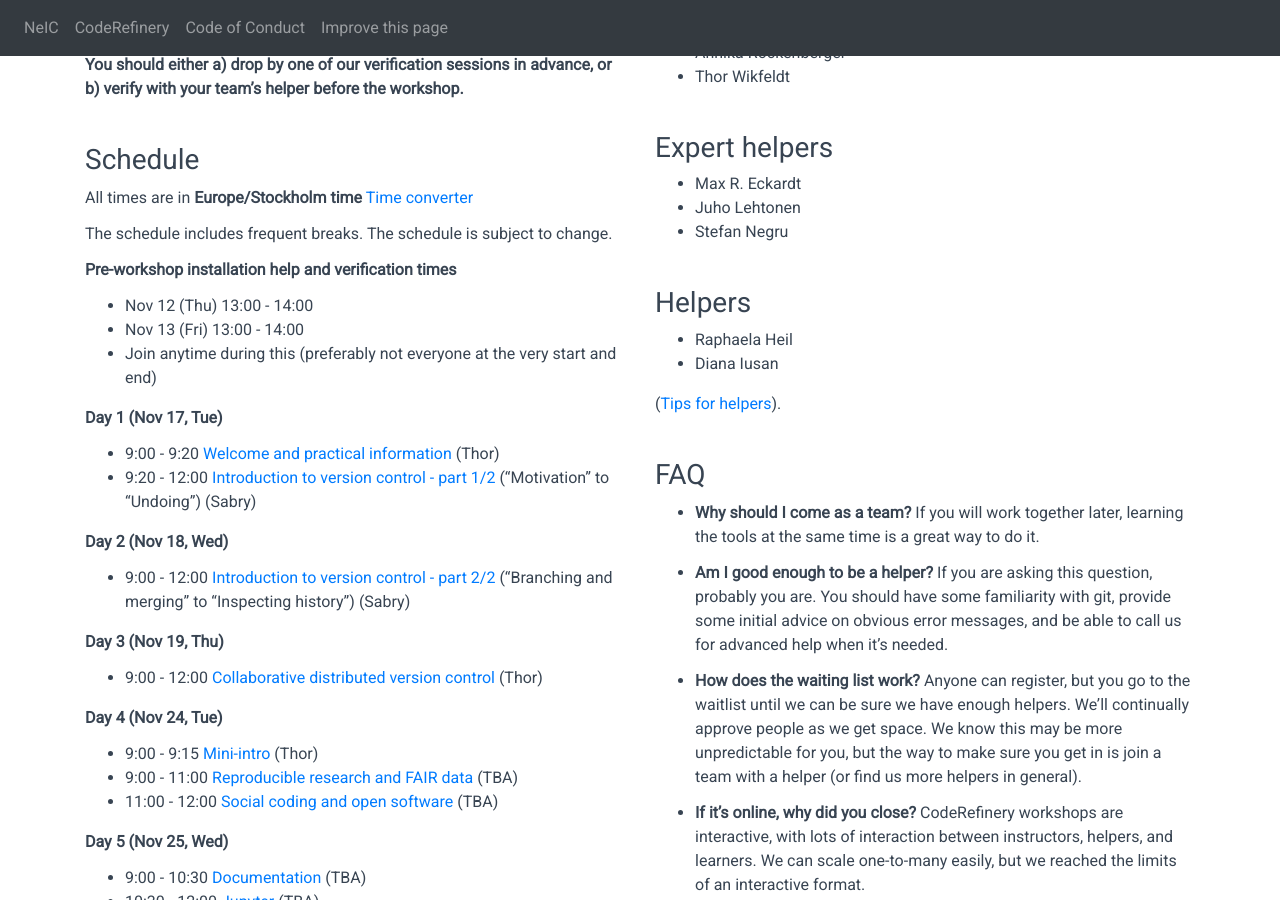
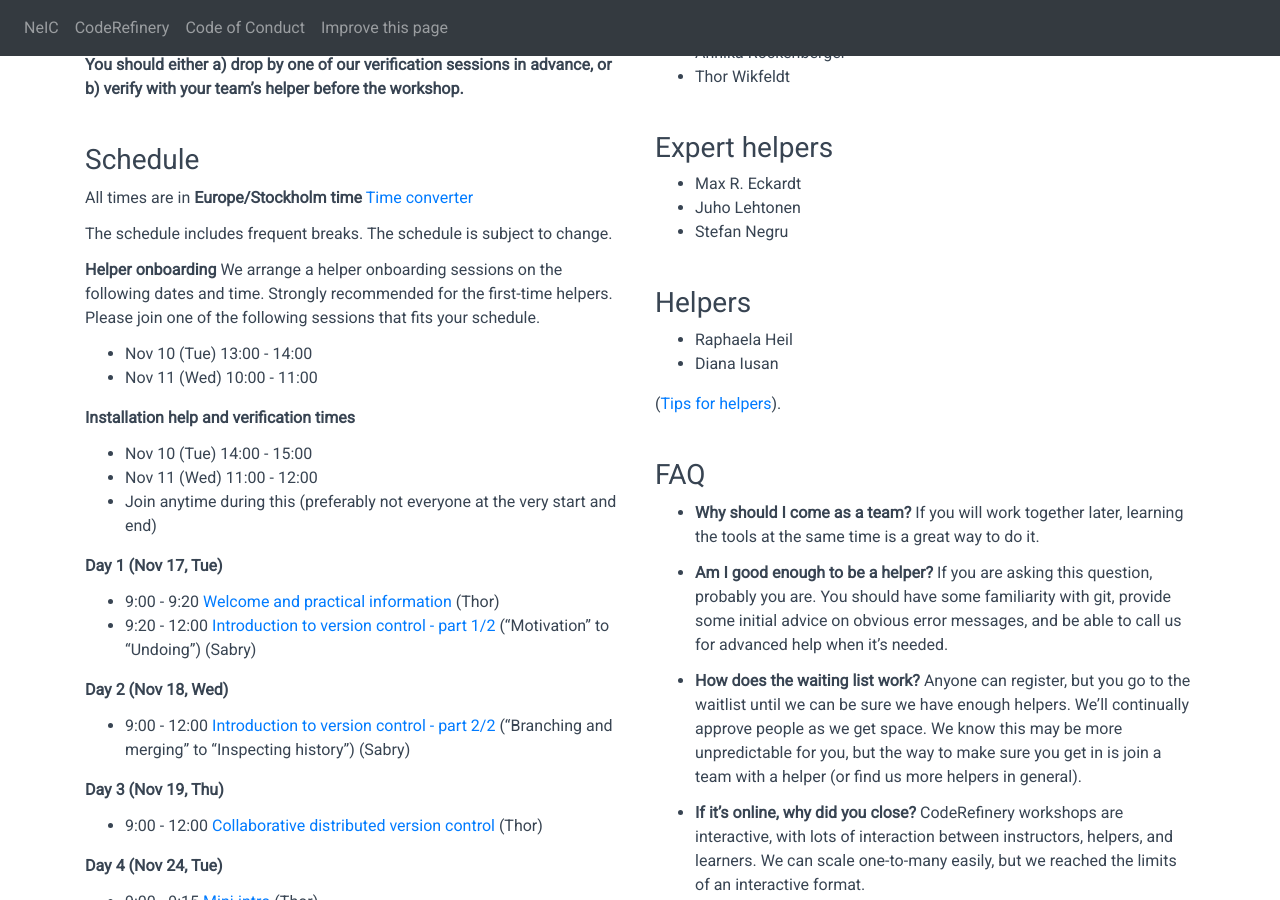
Before and after one commit to coderefinery/2020-11-17-online, a Jekyll site: the page built from index.md, in a window 1280 px wide and 900 px high, scrolled down 1806 px. Built offline with Jekyll 4.4.1, drawn with Linux system fonts in a browser that asks for light colours; comment, search, counter and statistics services are not loaded.

Commit message:
Modified schedule
for helper onboarding and installation help

```diff
--- a/left_column.md
+++ b/left_column.md
@@ -83,9 +83,15 @@ All times are in **Europe/Stockholm time**
 The schedule includes frequent breaks.
 The schedule is subject to change.
 
-**Pre-workshop installation help and verification times**
-- Nov 12 (Thu) 13:00 - 14:00
-- Nov 13 (Fri) 13:00 - 14:00
+**Helper onboarding**
+We arrange a helper onboarding sessions on the following dates and time.
+Strongly recommended for the first-time helpers. Please join one of the following sessions that fits your schedule.
+- Nov 10 (Tue) 13:00 - 14:00
+- Nov 11 (Wed) 10:00 - 11:00
+
+**Installation help and verification times**
+- Nov 10 (Tue) 14:00 - 15:00
+- Nov 11 (Wed) 11:00 - 12:00
 - Join anytime during this (preferably not everyone at the very start
   and end)
 
```
